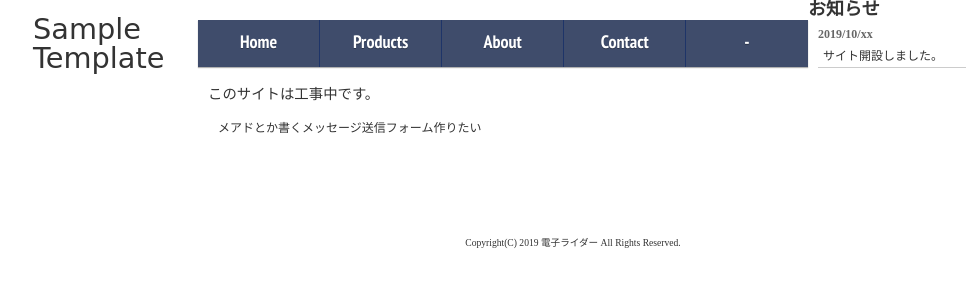
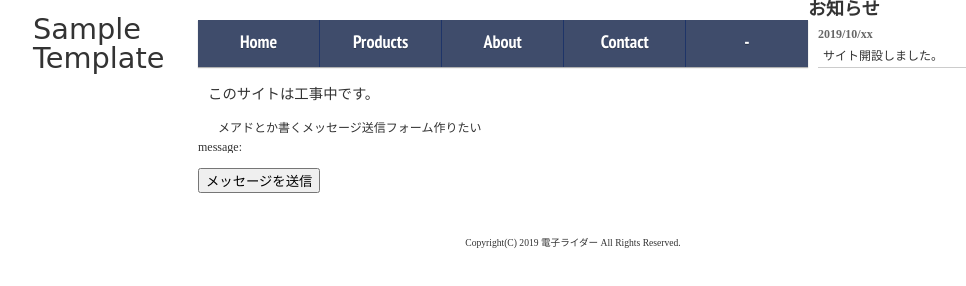
Before and after one commit to denshirider/denshirider-site, a plain HTML site: page Contact.html in a window 1280 px wide. Shown: the whole page, without its empty margins (67-1033 px from the left). Drawn offline with nearby package versions, Linux system fonts and the light colour scheme; a web font is replaced by a local one.

Commit message:
191011 2

```diff
--- a/Contact.html
+++ b/Contact.html
@@ -64,6 +64,17 @@
               <li>メアドとか書くメッセージ送信フォーム作りたい</li>
             </ul>
         </article>
+
+    <form action="form.php" method="post">
+      <div>
+        <label for="message">message:</label><br>
+        <input type="text" />
+      </div>
+
+      <div class="button">
+        <button type="submit">メッセージを送信</button>
+      </div>
+    </form>
 
         <!-- / #column1_inner -->
       </div>
```
